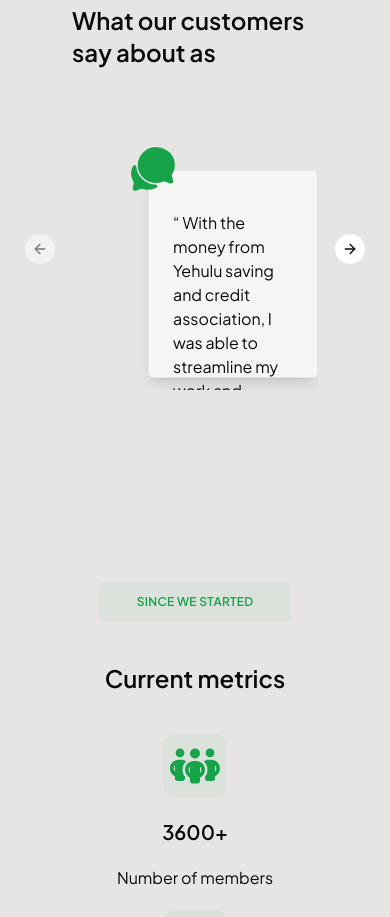
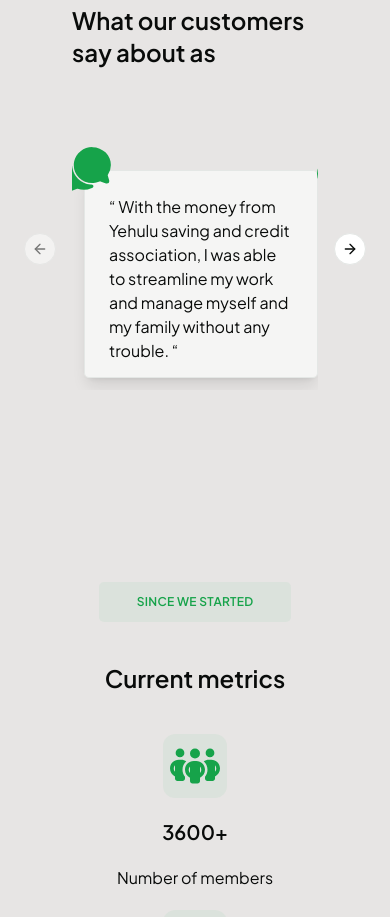
Before and after one commit to Upsurge-Tech/Project-Yehulusaccos-Frontend, a Next.js app: page /home in a window 390 px wide. Shown: the part 4180-5097 px from the top of the page. Built offline with nearby package versions, Linux system fonts and the light colour scheme.

Commit message:
style: Remove padding for small screens.

```diff
--- a/components/home/Testimonials.tsx
+++ b/components/home/Testimonials.tsx
@@ -46,12 +46,12 @@
           {Array.from({ length: 5 }).map((_, index) => (
             <CarouselItem
               key={index}
-              className="pl-20 basis-full xl:basis-1/2 max-w-2xl"
+              className="md:pl-20  basis-full xl:basis-1/2 max-w-2xl"
             >
               <div className="relative top-6 right-5">
                 <IoChatbubbles className="text-primary " size={50} />
               </div>
-              <Card className="h-52 flex flex-col pt-4 justify-between bg-stone-100 shadow-lg">
+              <Card className="h-52 flex flex-col md:py-4 justify-between bg-stone-100 shadow-lg">
                 <CardContent className="flex items-center justify-center p-6">
                   “ With the money from Yehulu saving and credit association, I
                   was able to streamline my work and manage myself and my family
```
